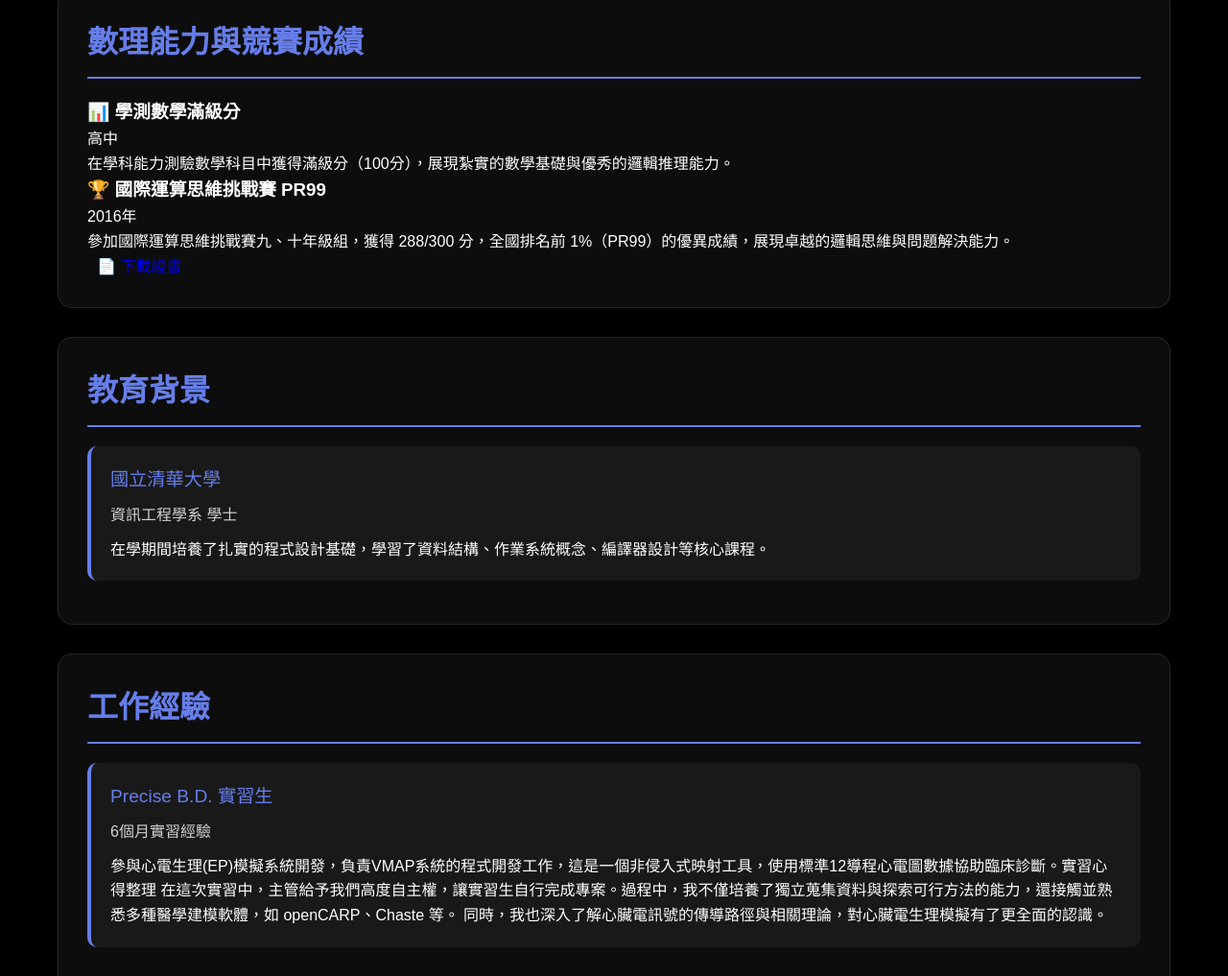
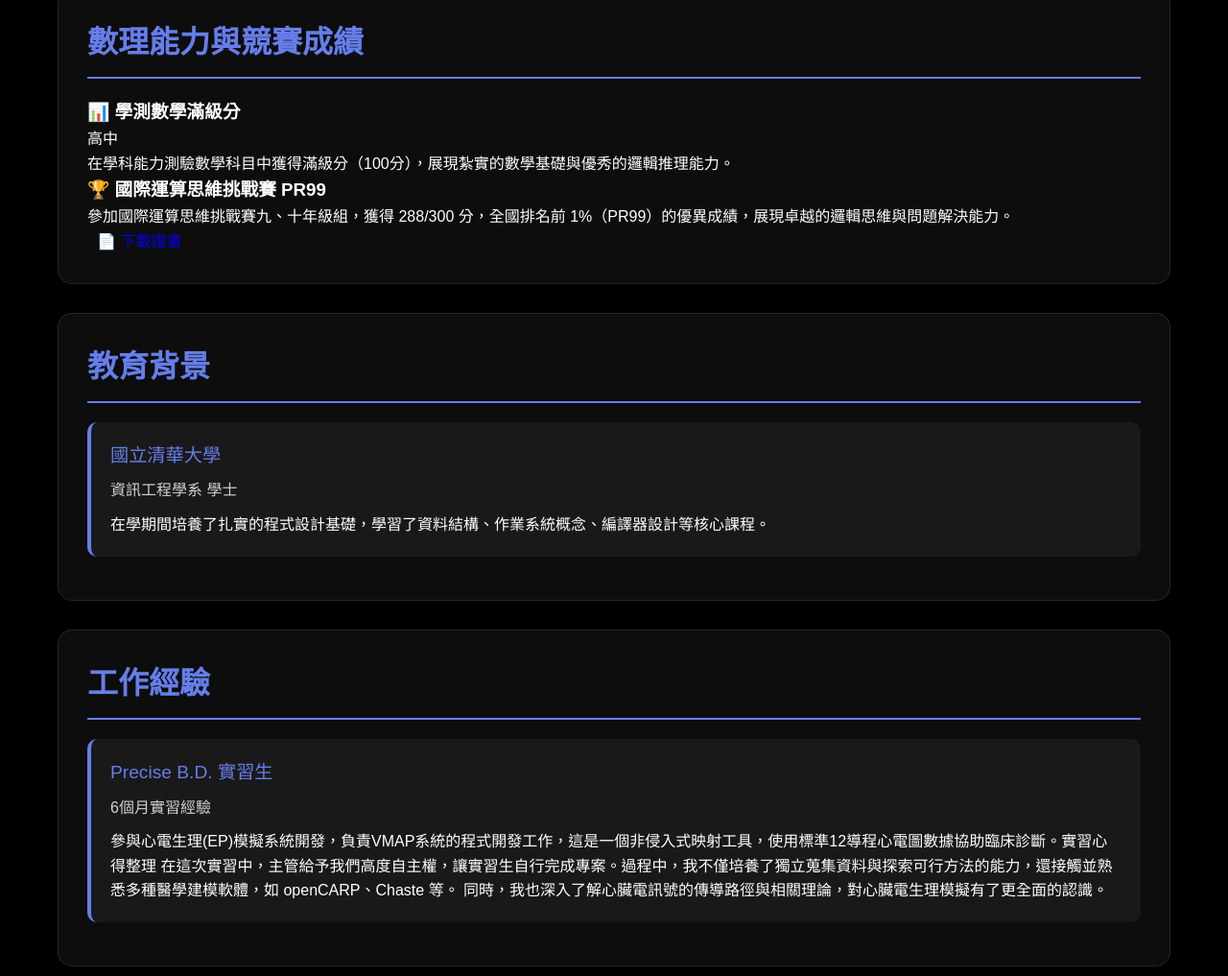
Before and after one commit to minfan-Yu/my-resume-resume.html, a plain HTML site: page index.html in a window 1280 px wide. Shown: the part 1868-2885 px from the top of the page at 96% size. Drawn offline with Linux system fonts and the light colour scheme.

Commit message:
刪掉2016

```diff
--- a/index.html
+++ b/index.html
@@ -499,7 +499,6 @@
                 <div class="achievement-item">
                     <div class="achievement-header">
                         <h3 class="achievement-title">🏆 國際運算思維挑戰賽 PR99</h3>
-                        <span class="achievement-year">2016年</span>
                     </div>
                     <p class="achievement-description">參加國際運算思維挑戰賽九、十年級組，獲得 288/300 分，全國排名前 1%（PR99）的優異成績，展現卓越的邏輯思維與問題解決能力。</p>
                     <div class="certificate-container">
```
